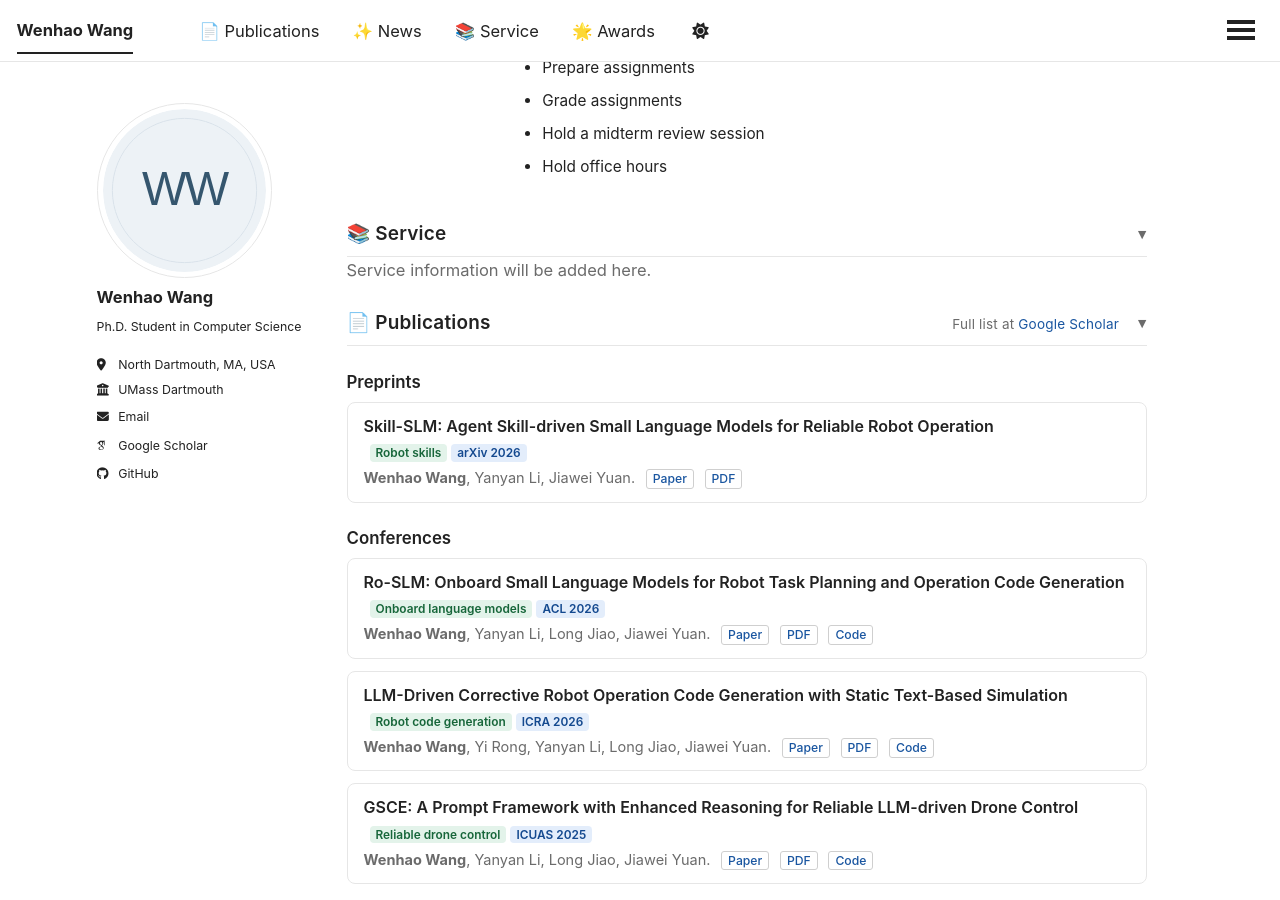
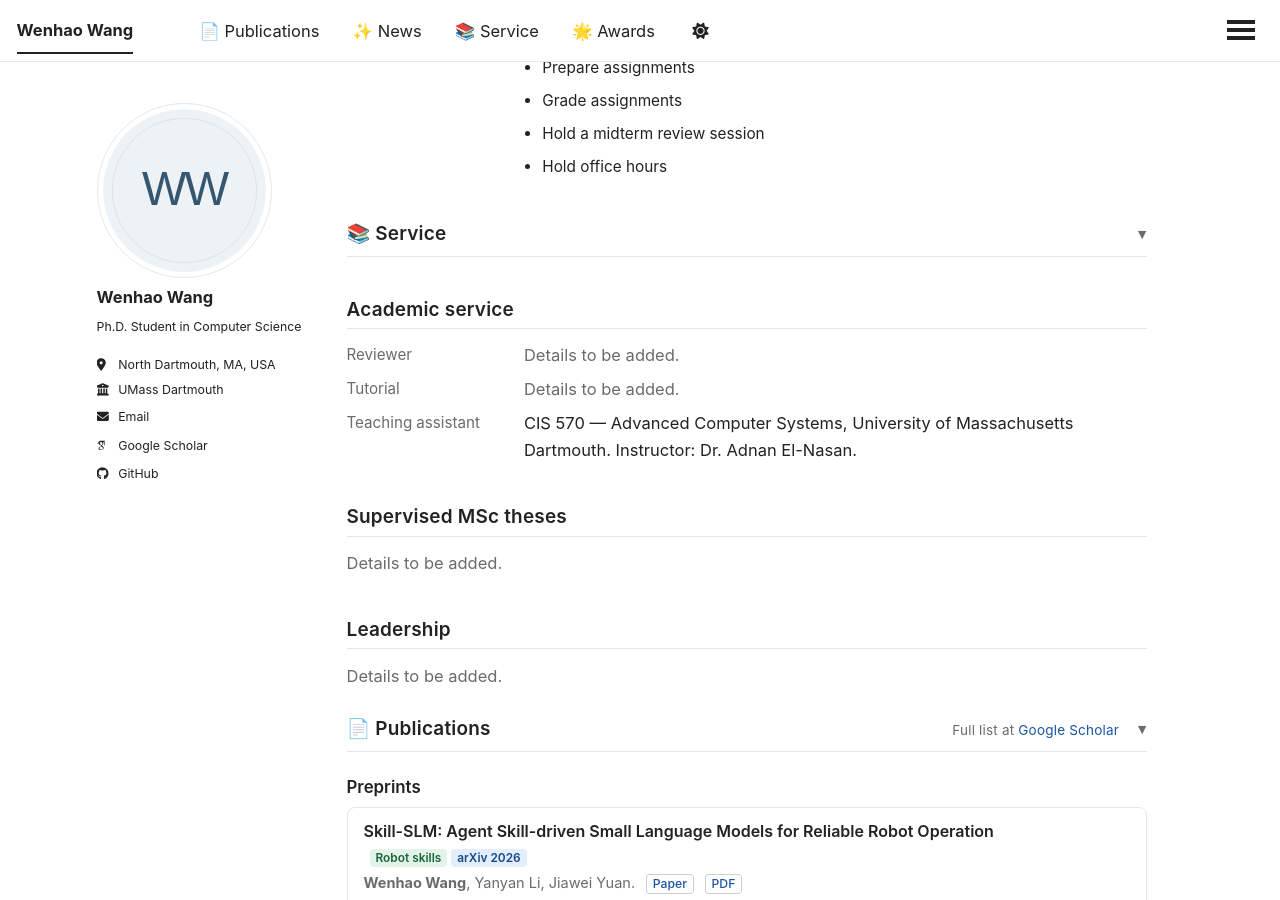
Before and after one commit to flyboyhoward/flyboyhoward.github.io, a Jekyll site: the page built from index.html, in a window 1280 px wide and 900 px high, scrolled down 1062 px. Built offline with Jekyll 4.4.1, drawn with Linux system fonts in a browser that asks for light colours; some web fonts are replaced; a script that is not in the unit is left out.

Commit message:
Match reference Service layout with editable placeholders

```diff
--- a/_data/service.yml
+++ b/_data/service.yml
@@ -0,0 +1,21 @@
+# Add your own service details below. Empty text fields display a placeholder.
+- heading: "Academic service"
+  entries:
+    - date: "Reviewer"
+      text: ""
+    - date: "Tutorial"
+      text: ""
+    - date: "Teaching assistant"
+      text: "CIS 570 — Advanced Computer Systems, University of Massachusetts Dartmouth. Instructor: Dr. Adnan El-Nasan."
+
+- heading: "Supervised MSc theses"
+  entries: []
+  # Replace [] with entries such as:
+  #   - date: "Month YYYY"
+  #     text: "Student name, [Thesis title](https://example.com)."
+
+- heading: "Leadership"
+  entries: []
+  # Replace [] with entries such as:
+  #   - date: "YYYY–YYYY"
+  #     text: "Role, organization."
--- /dev/null
+++ b/_includes/service-entries.html
@@ -0,0 +1,13 @@
+{% for section in site.data.service %}
+<h2>{{ section.heading | escape }}</h2>
+{% if section.entries.size > 0 %}
+  {% for item in section.entries %}
+  <div class="entry compact">
+    <div class="when">{{ item.date | escape }}</div>
+    <div class="what">{% if item.text != empty and item.text %}{{ item.text | markdownify }}{% else %}<p class="empty-note">Details to be added.</p>{% endif %}</div>
+  </div>
+  {% endfor %}
+{% else %}
+<p class="empty-note">Details to be added.</p>
+{% endif %}
+{% endfor %}
--- a/_pages/service.html
+++ b/_pages/service.html
@@ -2,8 +2,4 @@
 title: Service
 permalink: /service/
 ---
-{% if site.data.service.size > 0 %}
-{% include timeline-entries.html entries=site.data.service %}
-{% else %}
-<p class="empty-note">Service information will be added here.</p>
-{% endif %}
+{% include service-entries.html %}
--- a/index.html
+++ b/index.html
@@ -59,13 +59,7 @@ redirect_from:
 
 <details class="fold" id="service" open>
   <summary>📚 Service</summary>
-  {% if site.data.service.size > 0 %}
-    {% assign service_items = site.data.service | slice: 0, 5 %}
-    {% include timeline-entries.html entries=service_items %}
-    {% if site.data.service.size > 5 %}<p class="all-entries"><a href="{{ '/service/' | relative_url }}">All service activities →</a></p>{% endif %}
-  {% else %}
-    <p class="empty-note">Service information will be added here.</p>
-  {% endif %}
+  {% include service-entries.html %}
 </details>
 
 <details class="fold" id="publications" open>
```
